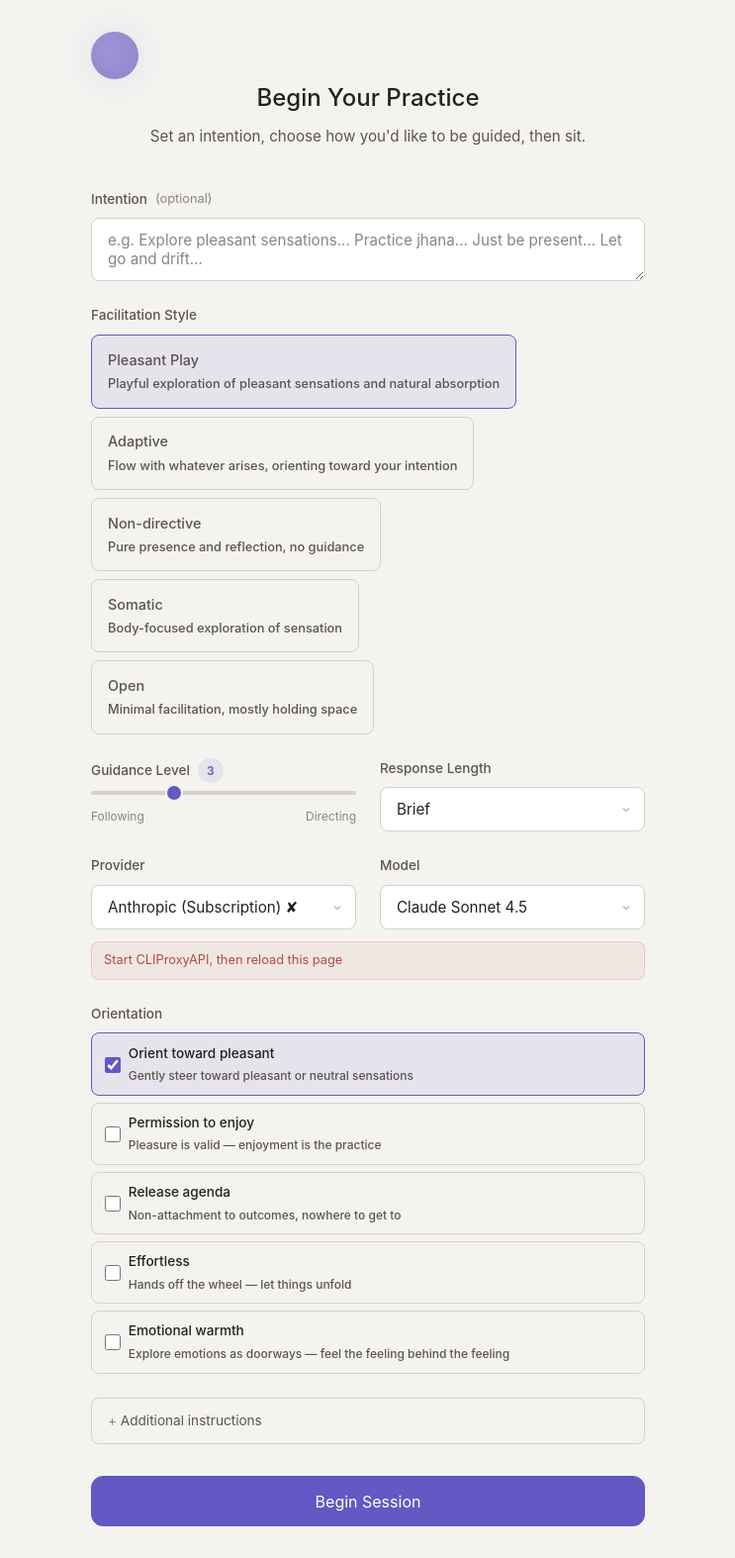
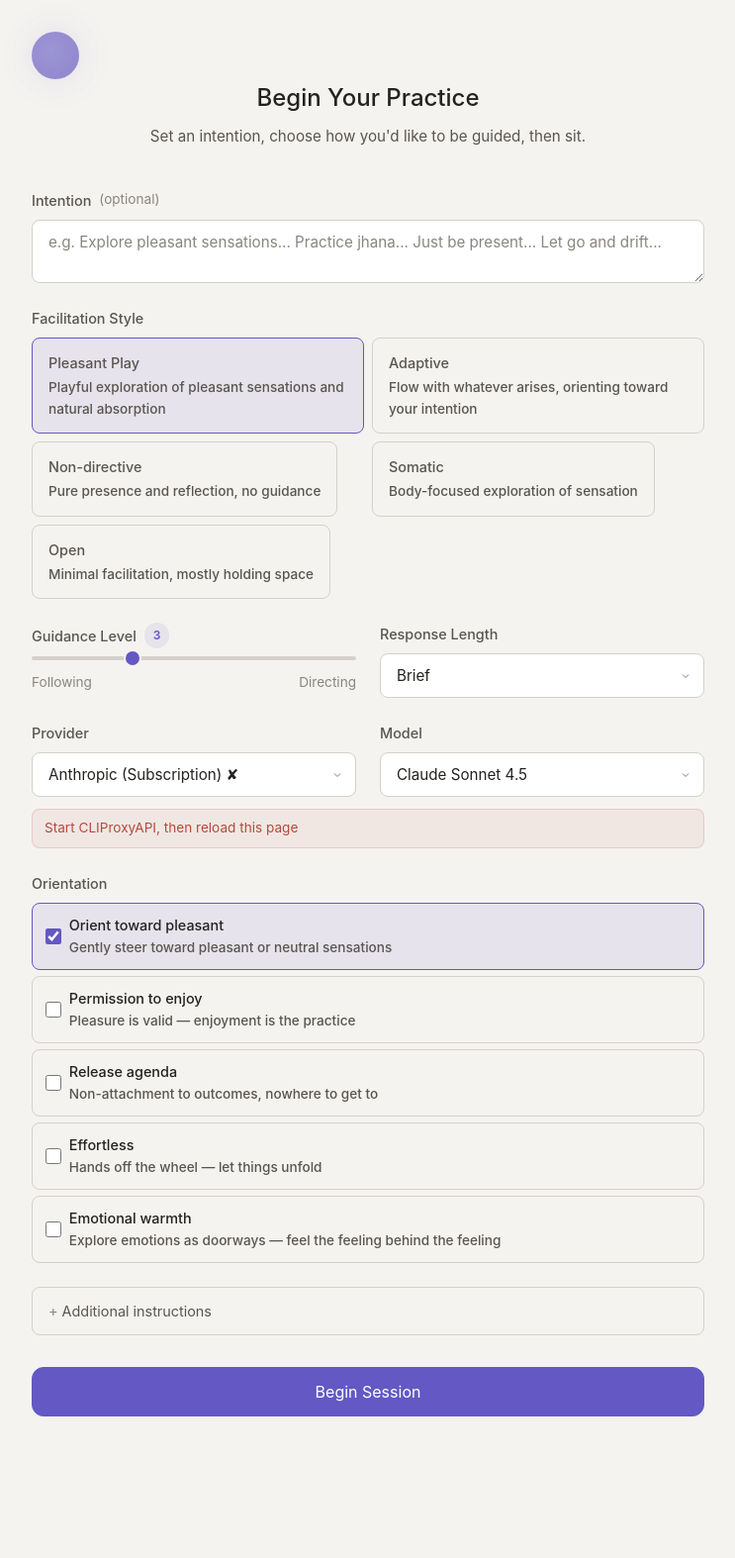
Before and after one commit to akrusz/meditation-pal, a Flask app: page / in a window 1280 px wide. Shown: the part 65-1639 px from the top of the page at 99% size, without its empty margins (268-1011 px from the left). After the commit the page ends 1496 px from the top, so only its background shows below. Run offline with Flask 3, Linux system fonts and the light colour scheme; data that the repository does not hold is empty; parts of the project's set-up code (start-up, migrations or seed data) failed here and were passed over.

Commit message:
interface stuff

```diff
--- a/src/web/static/css/style.css
+++ b/src/web/static/css/style.css
@@ -128,7 +128,7 @@ body {
 /* ---- Main ---- */
 
 .main {
-    max-width: 720px;
+    max-width: 820px;
     margin: 0 auto;
     padding: 2rem 1.5rem;
 }
@@ -189,7 +189,7 @@ body {
 
 .btn-small {
     padding: 0.3rem 0.8rem;
-    font-size: 0.8rem;
+    font-size: 0.85rem;
 }
 
 /* ============================================
@@ -197,7 +197,7 @@ body {
    ============================================ */
 
 .setup-container {
-    max-width: 560px;
+    max-width: 680px;
     margin: 0 auto;
 }
 
@@ -233,7 +233,7 @@ body {
 }
 
 .form-group label {
-    font-size: 0.85rem;
+    font-size: 0.9rem;
     font-weight: 500;
     color: var(--text-secondary);
     display: flex;
@@ -244,7 +244,7 @@ body {
 .optional {
     font-weight: 400;
     color: var(--text-muted);
-    font-size: 0.8rem;
+    font-size: 0.85rem;
 }
 
 .form-row {
@@ -335,7 +335,7 @@ input[type="range"]::-moz-range-thumb {
 .range-labels {
     display: flex;
     justify-content: space-between;
-    font-size: 0.75rem;
+    font-size: 0.85rem;
     color: var(--text-muted);
     margin-top: 0.25rem;
 }
@@ -362,13 +362,15 @@ input[type="range"]::-moz-range-thumb {
 
 .style-cards {
     display: flex;
-    flex-direction: column;
+    flex-wrap: wrap;
     gap: 0.5rem;
 }
 
 .style-card {
     display: block;
     cursor: pointer;
+    flex: 0 0 calc(50% - 0.25rem);
+    min-width: 0;
 }
 
 .style-card input {
@@ -383,6 +385,7 @@ input[type="range"]::-moz-range-thumb {
     border: 1px solid var(--border);
     border-radius: var(--radius-sm);
     transition: all var(--transition);
+    height: 100%;
 }
 
 .style-card:hover .style-card-inner {
@@ -400,7 +403,7 @@ input[type="range"]::-moz-range-thumb {
 }
 
 .style-desc {
-    font-size: 0.8rem;
+    font-size: 0.85rem;
     color: var(--text-secondary);
 }
 
@@ -448,13 +451,13 @@ input[type="range"]::-moz-range-thumb {
 }
 
 .modifier-name {
-    font-size: 0.85rem;
+    font-size: 0.9rem;
     font-weight: 500;
     color: var(--text-primary);
 }
 
 .modifier-desc {
-    font-size: 0.75rem;
+    font-size: 0.85rem;
     color: var(--text-secondary);
 }
 
@@ -469,7 +472,7 @@ input[type="range"]::-moz-range-thumb {
 .advanced-settings summary {
     padding: 0.75rem 1rem;
     cursor: pointer;
-    font-size: 0.85rem;
+    font-size: 0.9rem;
     color: var(--text-secondary);
     list-style: none;
 }
@@ -494,7 +497,7 @@ input[type="range"]::-moz-range-thumb {
 /* Provider availability hint */
 
 .provider-hint {
-    font-size: 0.8rem;
+    font-size: 0.85rem;
     color: var(--danger);
     padding: 0.5rem 0.75rem;
     background: rgba(192, 86, 74, 0.08);
@@ -524,7 +527,7 @@ option.provider-unavailable {
     display: flex;
     flex-direction: column;
     height: calc(100vh - 65px);
-    max-width: 720px;
+    max-width: 820px;
     margin: 0 auto;
     padding: 0 1.5rem;
 }
@@ -538,7 +541,7 @@ option.provider-unavailable {
 
 .session-timer {
     text-align: center;
-    font-size: 0.8rem;
+    font-size: 0.85rem;
     color: var(--text-muted);
     font-variant-numeric: tabular-nums;
     margin-bottom: 0.5rem;
@@ -705,7 +708,7 @@ option.provider-unavailable {
     align-items: center;
     gap: 0.4rem;
     cursor: pointer;
-    font-size: 0.8rem;
+    font-size: 0.85rem;
     color: var(--text-muted);
 }
 
@@ -726,7 +729,7 @@ option.provider-unavailable {
 }
 
 .speed-label {
-    font-size: 0.8rem;
+    font-size: 0.85rem;
     color: var(--text-muted);
     white-space: nowrap;
     user-select: none;
@@ -739,7 +742,7 @@ option.provider-unavailable {
 }
 
 .btn-end {
-    font-size: 0.8rem;
+    font-size: 0.85rem;
     padding: 0.4rem 0.8rem;
     color: var(--text-muted);
     border-color: transparent;
@@ -828,7 +831,7 @@ option.provider-unavailable {
    ============================================ */
 
 .history-container {
-    max-width: 600px;
+    max-width: 720px;
     margin: 0 auto;
 }
 
@@ -875,7 +878,7 @@ option.provider-unavailable {
 }
 
 .session-meta {
-    font-size: 0.8rem;
+    font-size: 0.85rem;
     color: var(--text-muted);
 }
 
@@ -903,13 +906,13 @@ option.provider-unavailable {
 }
 
 .transcript-message {
-    font-size: 0.85rem;
+    font-size: 0.9rem;
     line-height: 1.6;
 }
 
 .transcript-role {
     font-weight: 500;
-    font-size: 0.75rem;
+    font-size: 0.85rem;
     text-transform: uppercase;
     letter-spacing: 0.05em;
     margin-bottom: 0.15rem;
```
